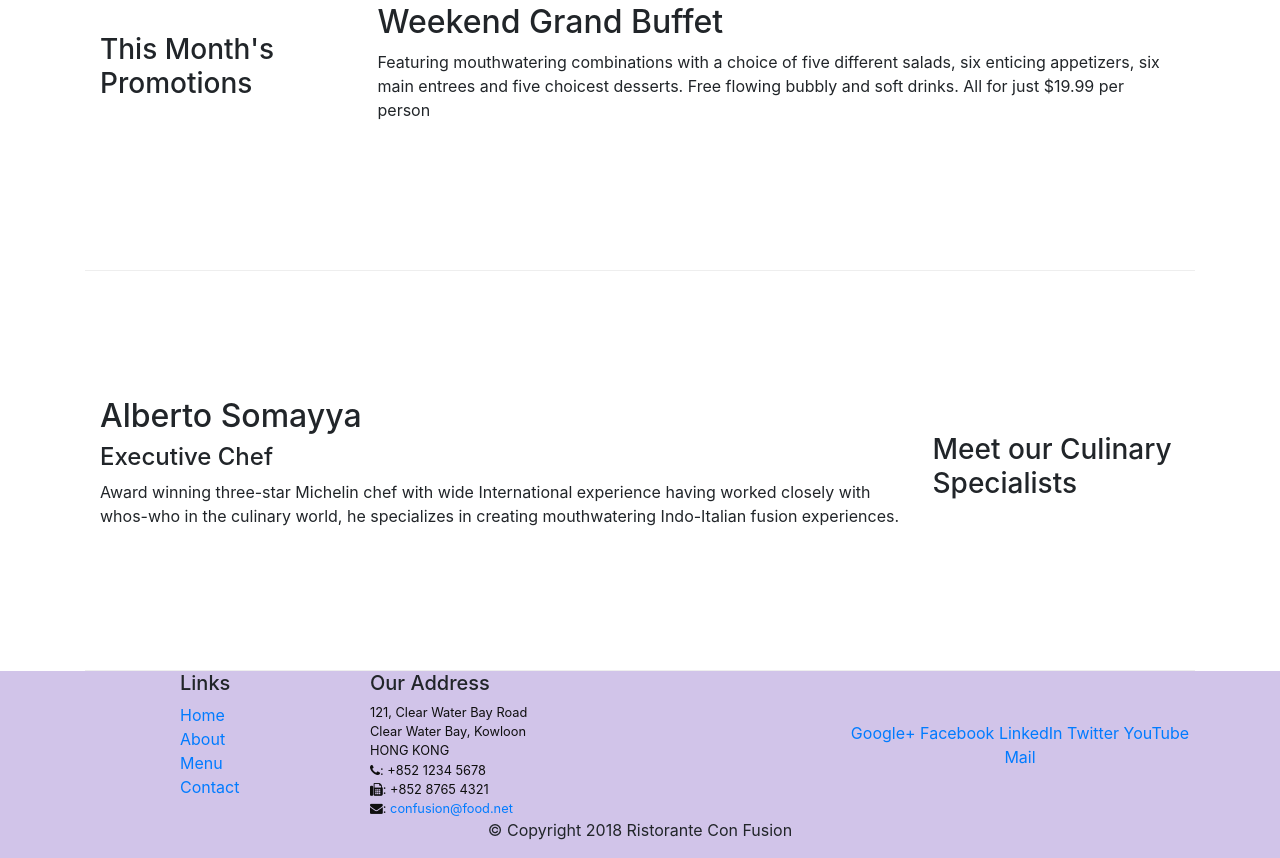
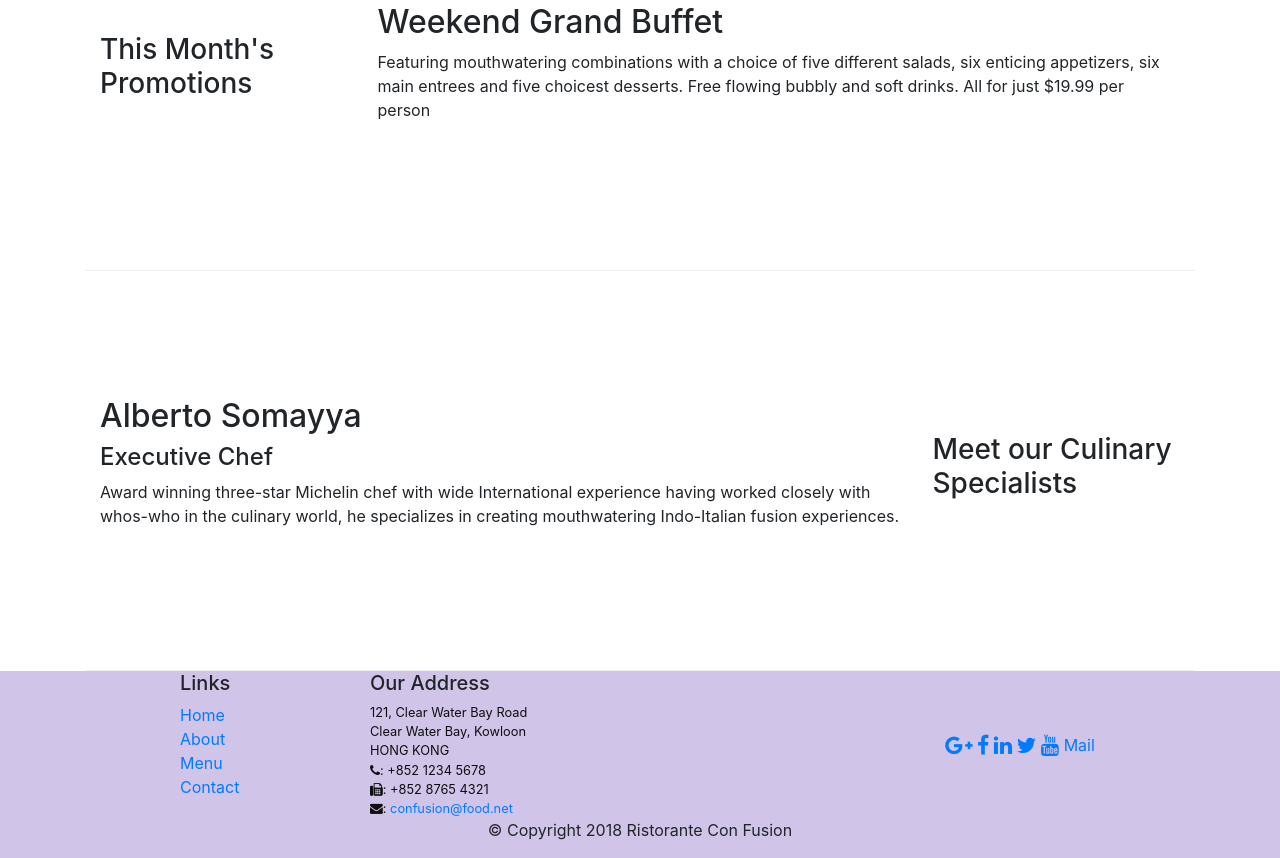
Before and after one commit to jasonray/coursera-front-end-ui, a website: page conFusion/index.html in a window 1280 px wide. Shown: the part 863-1721 px from the top of the page. Drawn offline with nearby package versions, Linux system fonts and the light colour scheme.

Commit message:
switch social icons

```diff
--- a/conFusion/index.html
+++ b/conFusion/index.html
@@ -115,11 +115,11 @@
             </div>
             <div class="col-12 col-sm-4 align-self-center">
                 <div class="text-center">
-                    <a href="http://google.com/+">Google+</a>
-                    <a href="http://www.facebook.com/profile.php?id=">Facebook</a>
-                    <a href="http://www.linkedin.com/in/">LinkedIn</a>
-                    <a href="http://twitter.com/">Twitter</a>
-                    <a href="http://youtube.com/">YouTube</a>
+                    <a href="http://google.com/+"><i class="fa fa-google-plus fa-lg"></i></a>
+                    <a href="http://www.facebook.com/profile.php?id="><i class="fa fa-facebook fa-lg"></i></a>
+                    <a href="http://www.linkedin.com/in/"><i class="fa fa-linkedin fa-lg"></i></a>
+                    <a href="http://twitter.com/"><i class="fa fa-twitter fa-lg"></i></a>
+                    <a href="http://youtube.com/"><i class="fa fa-youtube fa-lg"></i></a>
                     <a href="mailto:">Mail</a>
                 </div>
             </div>
```
